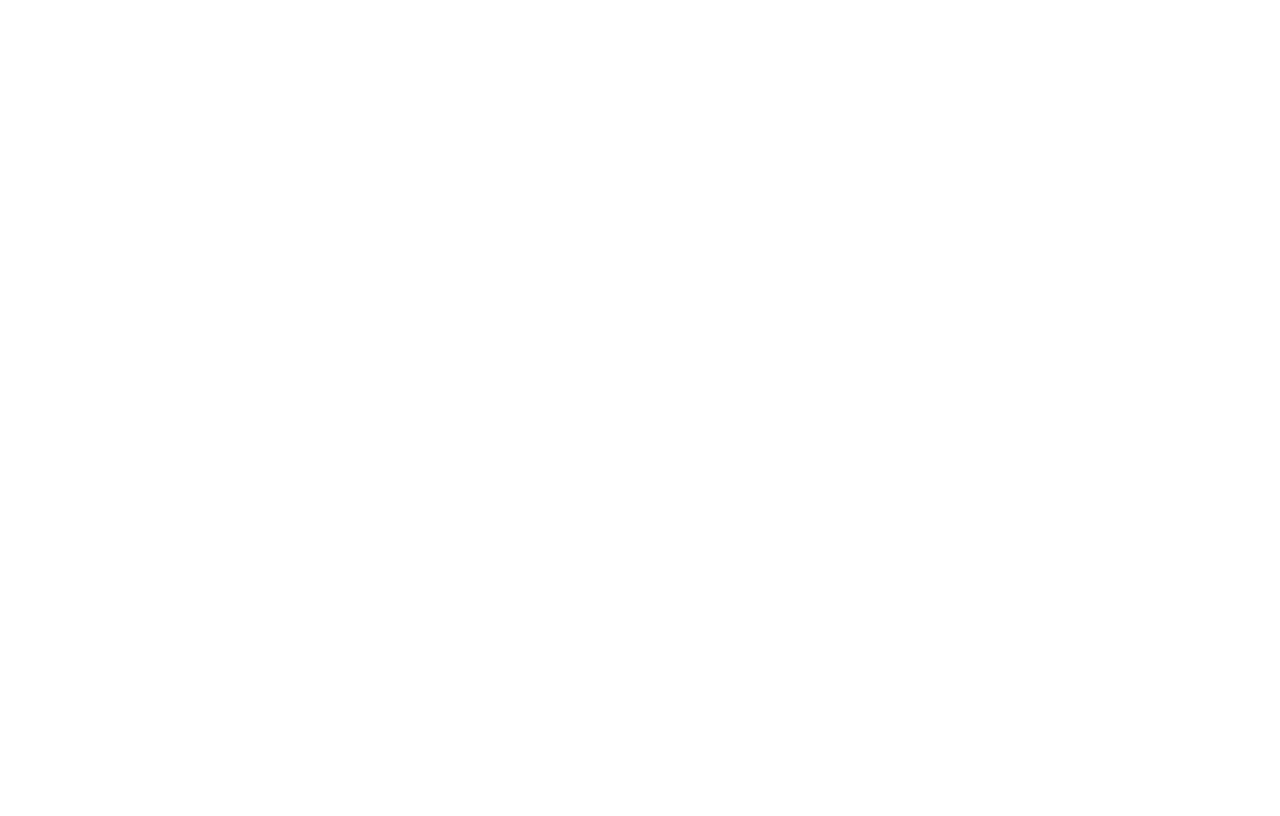
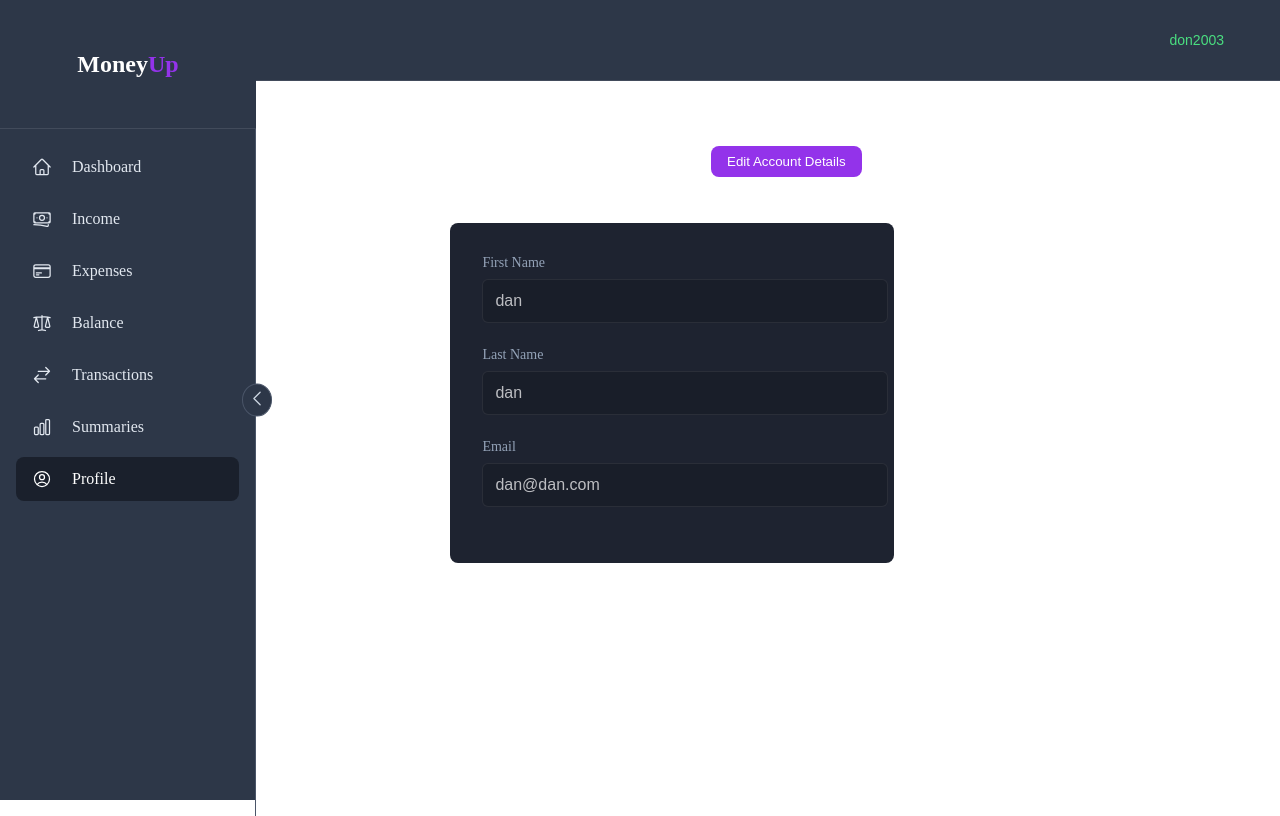
Before and after one commit to graysonLL/MoneyUP, a React (Create React App) app in the folder personal-finance-tracker/client/: page /profile in a window 1280 px wide. Before the commit this address had no page. Built offline with nearby package versions, Linux system fonts and the light colour scheme; the HTML template or start-up script is replaced by a standard one.

Commit message:
created profile page

```diff
--- a/personal-finance-tracker/client/src/App.jsx
+++ b/personal-finance-tracker/client/src/App.jsx
@@ -6,6 +6,7 @@ import LoginPage from "./pages/Login";
 import SignupPage from "./pages/Signup";
 import Income from "./pages/Income";
 import Expenses from "./pages/Expenses";
+import Profile from "./pages/Profile";
 
 function App() {
   const isAuthenticated = true;
@@ -53,6 +54,18 @@ function App() {
         }
       />
       <Route
+        path="/profile"
+        element={
+          isAuthenticated ? (
+            <AppLayout>
+              <Profile />
+            </AppLayout>
+          ) : (
+            <Navigate to="/profile" />
+          )
+        }
+      />
+      <Route
         path="/analytics"
         element={
           isAuthenticated ? <AppLayout></AppLayout> : <Navigate to="/login" />
--- /dev/null
+++ b/personal-finance-tracker/client/src/pages/Profile.jsx
@@ -0,0 +1,51 @@
+import React from "react";
+import "../styles/Profile.css";
+
+function Profile() {
+  return (
+    <div className="profile-container">
+      <div className="profile-content-container">
+        <div className="profile-header">
+          <h1>Profile Settings</h1>
+          <button className="edit-profile-btn">Edit Account Details</button>
+        </div>
+
+        <div className="profile-content">
+          <div className="profile-form">
+            <div className="form-group">
+              <label>First Name</label>
+              <input
+                type="text"
+                value="dan"
+                disabled
+                className="profile-input"
+              />
+            </div>
+
+            <div className="form-group">
+              <label>Last Name</label>
+              <input
+                type="text"
+                value="dan"
+                disabled
+                className="profile-input"
+              />
+            </div>
+
+            <div className="form-group">
+              <label>Email</label>
+              <input
+                type="email"
+                value="dan@dan.com"
+                disabled
+                className="profile-input"
+              />
+            </div>
+          </div>
+        </div>
+      </div>
+    </div>
+  );
+}
+
+export default Profile;
--- /dev/null
+++ b/personal-finance-tracker/client/src/styles/Profile.css
@@ -0,0 +1,101 @@
+.profile-container {
+  padding: 2rem;
+  width: 100%;
+  display: flex;
+  align-items: center;
+  justify-content: center;
+}
+
+.profile-content-container {
+  margin-top: 2rem;
+  width: 30%;
+  flex-direction: column;
+  display: flex;
+  align-items: center;
+  justify-content: center;
+}
+
+.profile-header {
+  display: flex;
+  justify-content: space-between;
+  align-items: center;
+  margin-bottom: 2rem;
+  width: 100%;
+}
+
+.profile-header h1 {
+  color: white;
+  font-size: 1.5rem;
+}
+
+.edit-profile-btn {
+  background: #9333ea;
+  color: white;
+  border: none;
+  padding: 0.5rem 1rem;
+  border-radius: 0.5rem;
+  cursor: pointer;
+  transition: background-color 0.2s;
+}
+
+.edit-profile-btn:hover {
+  background: #7e22ce;
+}
+
+.profile-content {
+  background: #1e2330;
+  border-radius: 0.5rem;
+  padding: 2rem;
+  width: 100%;
+}
+
+.profile-form {
+  max-width: 600px;
+}
+
+.form-group {
+  margin-bottom: 1.5rem;
+}
+
+.form-group label {
+  display: block;
+  color: #94a3b8;
+  margin-bottom: 0.5rem;
+  font-size: 0.875rem;
+}
+
+.profile-input {
+  width: 100%;
+  padding: 0.75rem;
+  background: rgba(0, 0, 0, 0.2);
+  border: 1px solid rgba(255, 255, 255, 0.1);
+  border-radius: 0.375rem;
+  color: white;
+  font-size: 1rem;
+}
+
+.profile-input:disabled {
+  opacity: 0.7;
+  cursor: not-allowed;
+}
+
+/* Mobile Responsiveness */
+@media (max-width: 768px) {
+  .profile-container {
+    padding: 1rem;
+  }
+
+  .profile-header {
+    flex-direction: column;
+    gap: 1rem;
+    align-items: flex-start;
+  }
+
+  .profile-content {
+    padding: 1rem;
+  }
+
+  .profile-input {
+    font-size: 0.875rem;
+  }
+}
```
